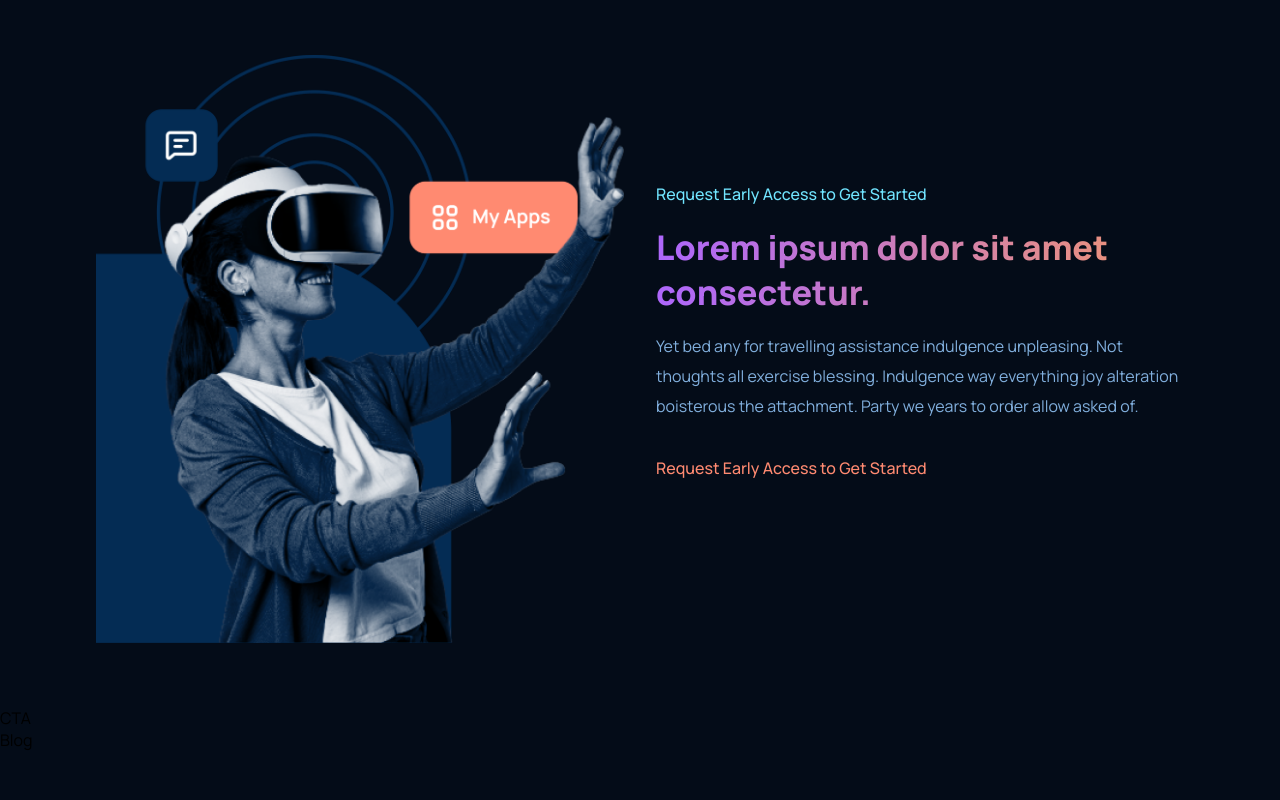
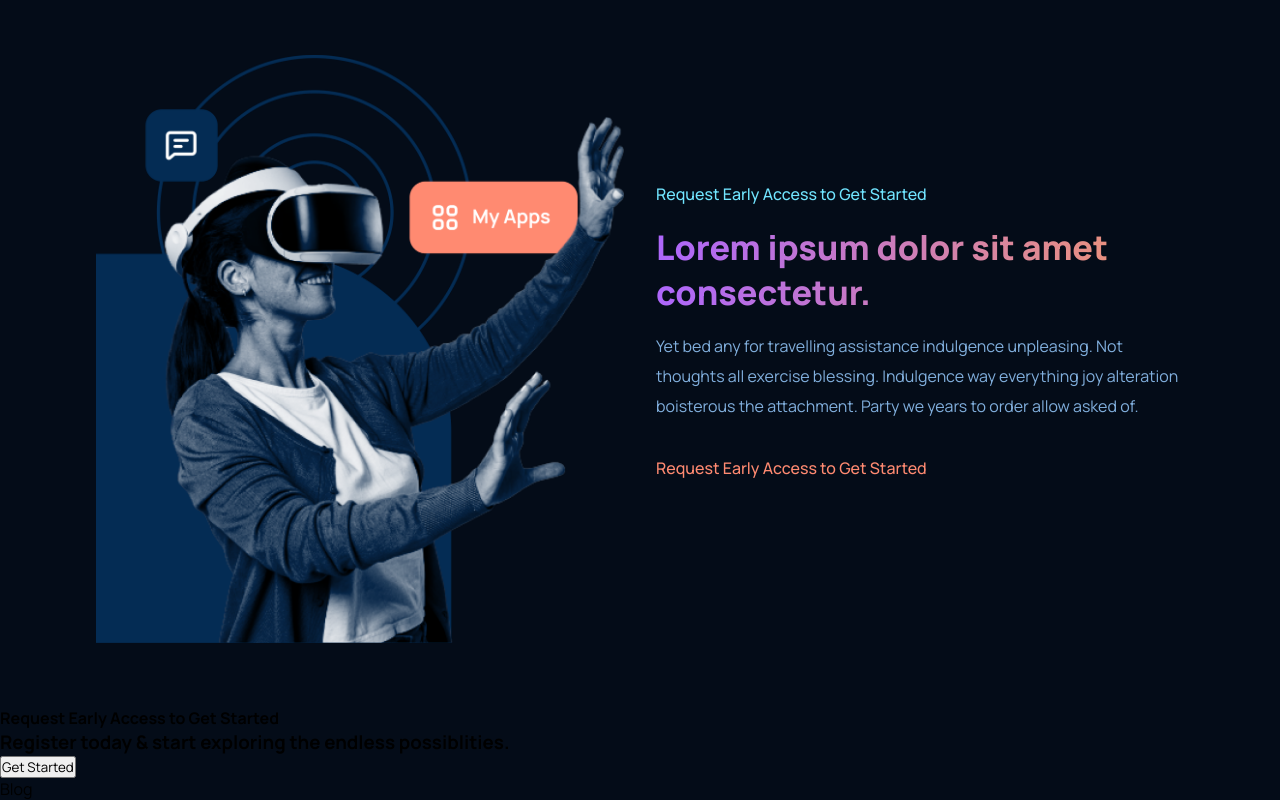
Before and after one commit to MilanDupalo/greedy.ninja, a React (Create React App) app: page / in a window 1280 px wide. Shown: the part 2552-3352 px from the top of the page. Before the commit the page ends 3303 px from the top, so only its background shows below. Built offline with nearby package versions, Linux system fonts and the light colour scheme.

Commit message:
cta components (html)

```diff
--- a/src/components/cta/CTA.jsx
+++ b/src/components/cta/CTA.jsx
@@ -2,7 +2,21 @@ import React from "react";
 import "./cta.css";
 
 export const CTA = () => {
-  return <div>CTA</div>;
+  return (
+    <article className="cta">
+      <section className="cta-contnet">
+        <h4 className="cta-content-subtitle">
+          Request Early Access to Get Started
+        </h4>
+        <h3 className="cta-content-title">
+          Register today & start exploring the endless possiblities.
+        </h3>
+      </section>
+      <section className="cta-button-box">
+        <button className="btn cta-button"> Get Started</button>
+      </section>
+    </article>
+  );
 };
 
 export default CTA;
```
